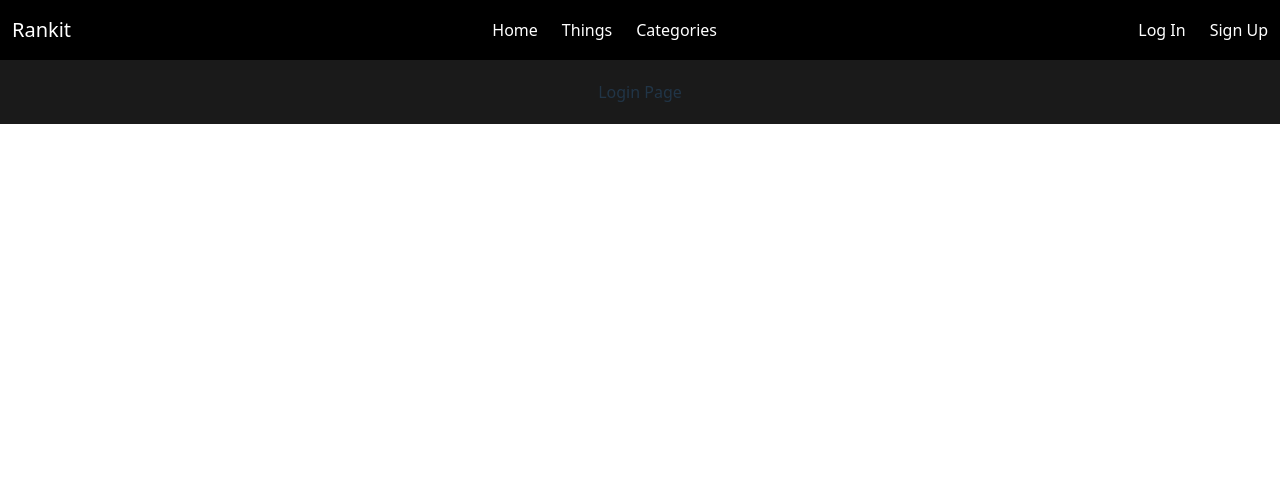
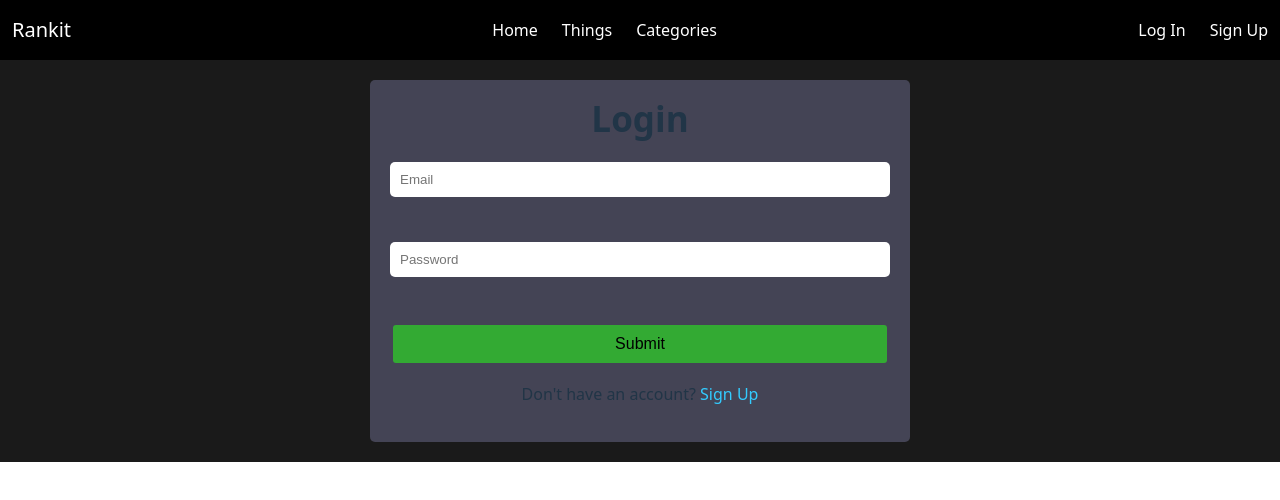
Before and after one commit to Anti-Alias/rankit, a React (Vite) app in the folder rankit_ui/: page /login in a window 1280 px wide. Shown: the top 500 px of the page. Built offline with nearby package versions, Linux system fonts and the light colour scheme.

Commit message:
Added login page

```diff
--- a/rankit_ui/src/components/pages/Login.tsx
+++ b/rankit_ui/src/components/pages/Login.tsx
@@ -1,5 +1,51 @@
+import { ChangeEvent, FormEvent, useState } from "react";
+import { NavLink } from "react-router";
+
 export function Login() {
-  return (<div>
-    Login Page
-  </div>);
+
+  const [email, setEmail] = useState('');
+  const [password, setPassword] = useState('');
+  const [submitted, setSubmitted] = useState(false);
+  const isValid = !!email && !!password;
+
+  const submit = (event: FormEvent) => {
+    event.preventDefault();
+    setSubmitted(true);
+    if(isValid) {
+      alert('TODO: Login logic');
+    }
+  }
+
+
+  return (
+    <div className="panel">
+      <h1>Login</h1>
+      <form onSubmit={submit} noValidate>
+        <div className="input-group">
+          <input
+            name="email"
+            type="email"
+            value={email}
+            onChange={(event: ChangeEvent<HTMLInputElement>) => setEmail(event.target.value) }
+            placeholder="Email"
+            required
+          />
+          { submitted && !email && <span className="error">Required</span> }
+        </div>
+        <div className="input-group">
+          <input
+            name="password"
+            type="password"
+            value={password}
+            onChange={(event: ChangeEvent<HTMLInputElement>) => setPassword(event.target.value) }
+            placeholder="Password"
+            required
+          />
+          { submitted && !password && <span className="error">Required</span> }
+        </div>
+        <button className="primary">Submit</button>
+      </form>
+      <p>Don't have an account? <NavLink to="/signup">Sign Up</NavLink></p>
+    </div>
+  );
 }
--- a/rankit_ui/src/components/pages/SignUp.tsx
+++ b/rankit_ui/src/components/pages/SignUp.tsx
@@ -64,7 +64,7 @@ export function SignUp() {
         </div>
         <button className="primary">Submit</button>
       </form>
-      <p>Already have an account? <NavLink to="/construction">Log In</NavLink></p>
+      <p>Already have an account? <NavLink to="/login">Log In</NavLink></p>
     </div>
   )
 }
```
